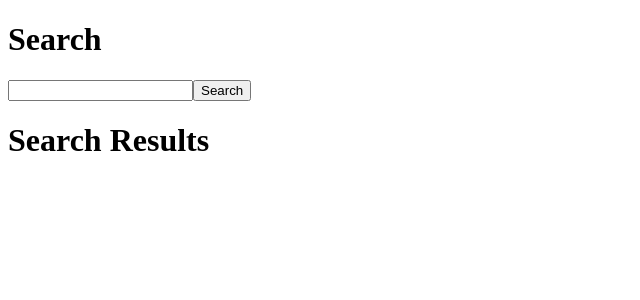
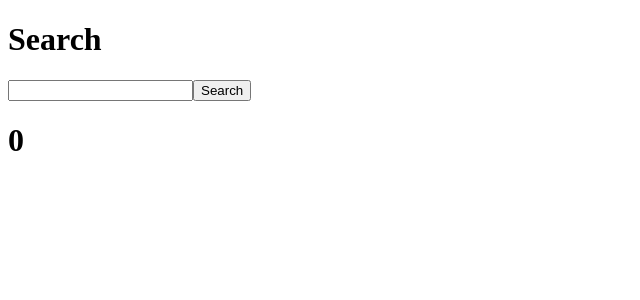
Before and after one commit to marciocamello/reactjs-performance, a Next.js app: page / in a window 1280 px wide. Shown: the top 300 px of the page, without its empty margins (0-640 px from the left). Built offline with nearby package versions, Linux system fonts and the light colour scheme.

Commit message:
feat:apply useCallback to index

```diff
--- a/components/ProductItem.tsx
+++ b/components/ProductItem.tsx
@@ -2,16 +2,18 @@ import { memo } from "react";
 
 interface ProductItemProps {
     product: {
-        id: string;
+        id: number;
         title: string;
         price: number;
-    }
+    };
+    onAddToWichList: (id: number) => void;
 }
 
-function ProductItemComponent({ product }: ProductItemProps) {
+function ProductItemComponent({ product, onAddToWichList }: ProductItemProps) {
     return (
         <div>
             {product.title} - <strong>{product.price}</strong>
+            <button onClick={() => onAddToWichList(product.id)}>Add to wich list</button>
         </div>
     )
 }
--- a/components/SearchResults.tsx
+++ b/components/SearchResults.tsx
@@ -1,22 +1,37 @@
+import { useMemo } from "react";
 import { ProductItem } from "./ProductItem";
 
 interface SearchResultsProps {
     results: Array<{
-        id: string;
+        id: number;
         title: string;
         price: number;
     }>;
+    onAddToWichList: (id: number) => void;
 }
 
-export function SearchResults({ results }: SearchResultsProps) {
+export function SearchResults({ results, onAddToWichList }: SearchResultsProps) {
+    const totalPrice = useMemo(() => {
+        return results.reduce((acc, product) => acc + product.price, 0)
+    }, [results]);
+
     return (
         <div>
-            <h1>Search Results</h1>
+            <h1>{totalPrice}</h1>
             <div>
                 {results.map(product => (
-                    <ProductItem key={product.id} product={product} />
+                    <ProductItem
+                        key={product.id}
+                        product={product}
+                        onAddToWichList={onAddToWichList}
+                    />
                 ))}
             </div>
         </div>
     )
 }
+
+// Only use useMemo if
+
+// 1. weight calculation is too heavy
+// 2. Comparison to other components is too heavy
--- a/pages/index.tsx
+++ b/pages/index.tsx
@@ -1,7 +1,5 @@
-import { FormEvent, useState } from "react";
+import { FormEvent, useCallback, useState } from "react";
 import { SearchResults } from "../components/SearchResults";
-
-
 
 export default function Home() {
     const [search, setSearch] = useState('');
@@ -17,10 +15,12 @@ export default function Home() {
         const response = await fetch(`http://localhost:3333/products?q=${search}`);
         const data = await response.json();
 
-        console.log(data)
-
         setResults(data);
     }
+
+    const addToWichList = useCallback(async (id: number) => {
+        console.log(id);
+    }, []);
 
     return (
         <div>
@@ -35,7 +35,10 @@ export default function Home() {
                 <button type="submit">Search</button>
             </form>
 
-            <SearchResults results={results} />
+            <SearchResults
+                results={results}
+                onAddToWichList={addToWichList}
+            />
         </div>
     )
 }
```
